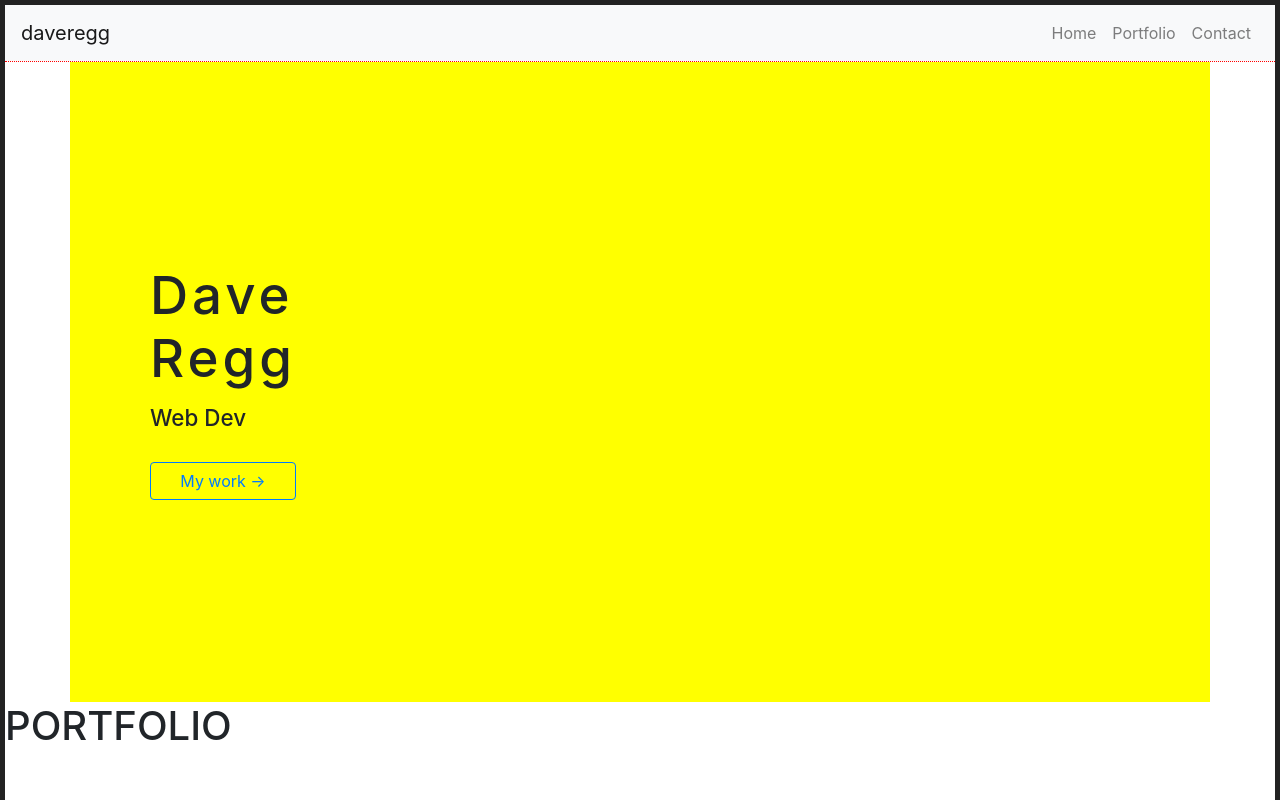
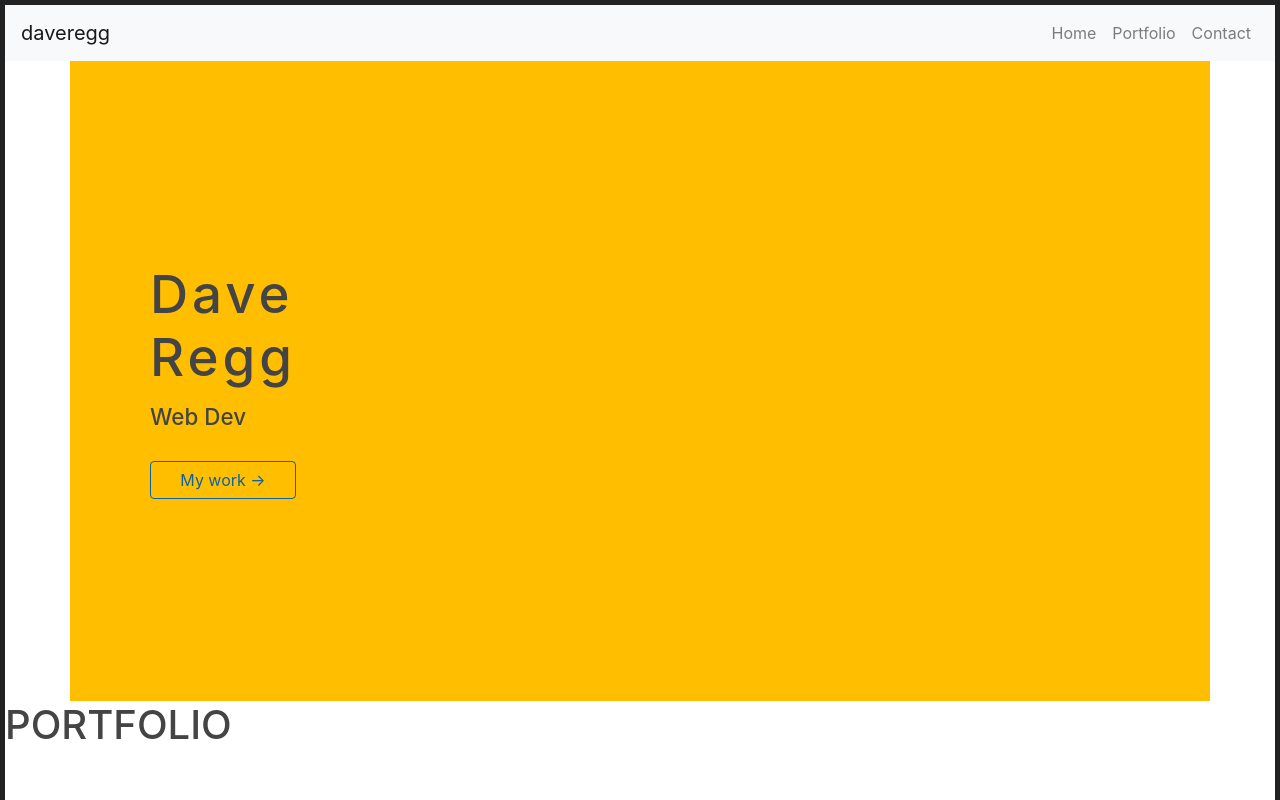
Before and after one commit to drregg6/full-stack-portfolio, a React (Create React App) app in the folder client/: page / in a window 1280 px wide. Shown: the top 800 px of the page. Built offline with nearby package versions, Linux system fonts and the light colour scheme.

Commit message:
added some notes for design and inspiration

```diff
--- a/client/src/App.css
+++ b/client/src/App.css
@@ -1,18 +1,30 @@
+/*
+
+COLOR OPTIONS:
+- yellow orange: rgba(255,174,66,1);
+- amber: rgba(255,191,0,1);
+    complemented: #0b62a4;
+    accented: #530fad;
+- golden orange: rgba(235,165,61,1);
+
+*/
+
 * {
     box-sizing: border-box;
 }
 
 body {
     border: 5px solid #222;
+    color: #444;
 }
 
-.custom-nav {
+/*.custom-nav {
     border-bottom: 1px dotted red;
-}
+}*/
 
 
 .container {
-    background: yellow;
+    background: rgba(255,191,0,1);
     padding-right: 80px;
     padding-left: 80px;
     height: 80vh;
@@ -37,6 +49,14 @@ body {
 .custom-header .btn {
     width: 100%;
 }
+.custom-header .btn-outline-primary {
+    border-color: #0b62a4;
+    color: #0b62a4;
+}
+.custom-header .btn-outline-primary:hover {
+    background: #0b62a4;
+    color: #fff;
+}
 
 .custom-portfolio,
 .custom-contact {
--- a/client/src/components/Header.js
+++ b/client/src/components/Header.js
@@ -16,7 +16,7 @@ class Header extends Component {
                             Regg
                         </h1>
                         <h2>Web Dev</h2>
-                        <Button outline color="primary">My work &rarr;</Button>
+                        <Button outline color="primary" href="#portfolio">My work &rarr;</Button>
                     </div>
                 </Container>
             </React.Fragment>
```
Also changed, not shown: client/src/App.js (+13 -0 lines).
